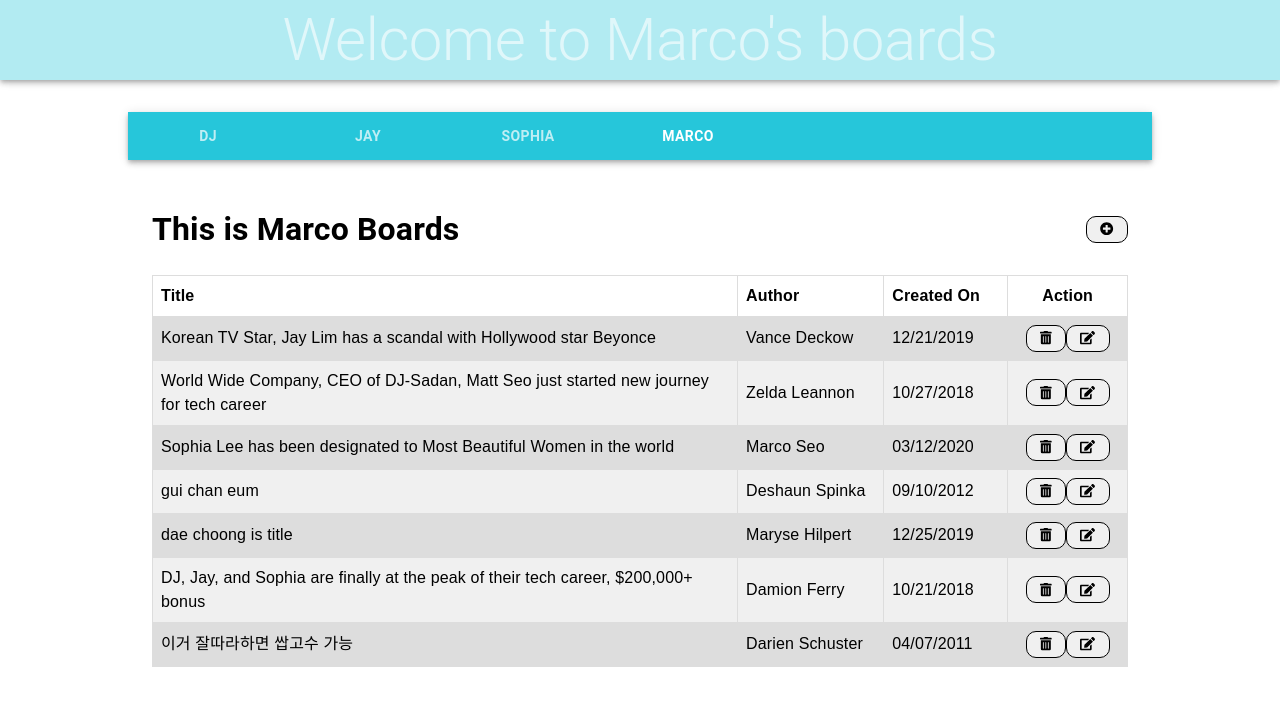
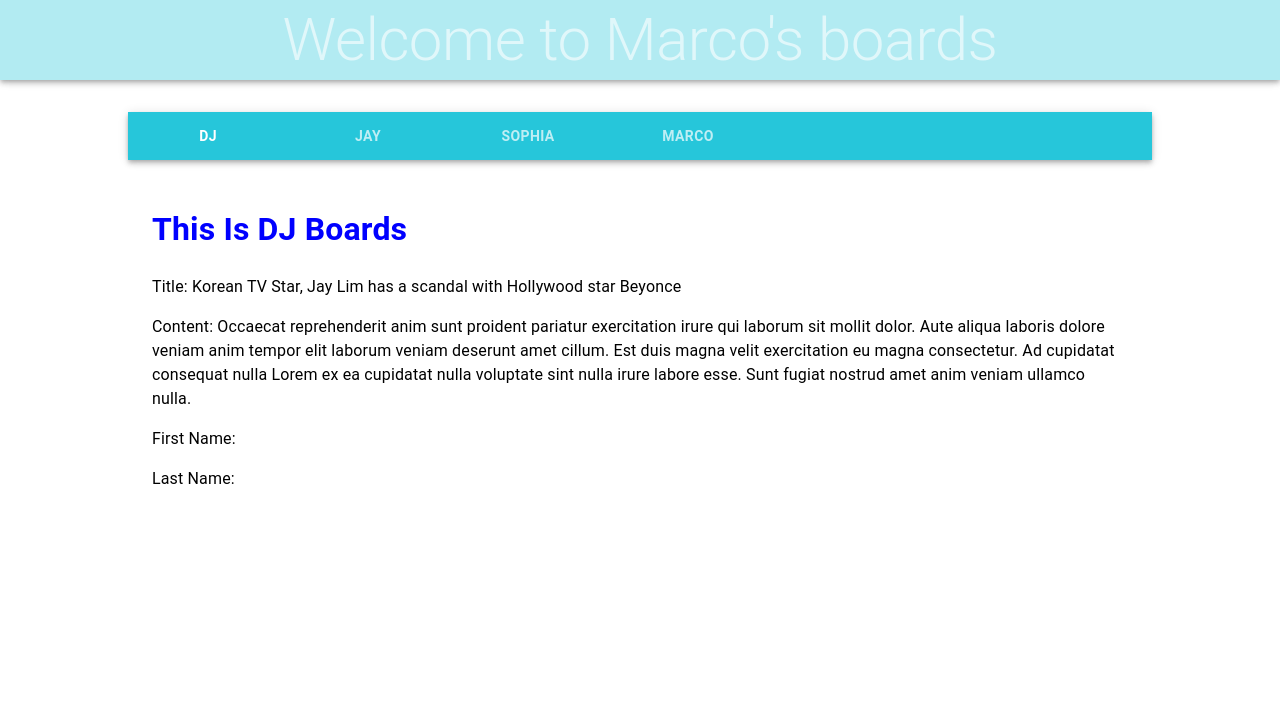
Before and after one commit to seeck3/DJAY_Sophia_Practice, a React (Create React App) app in the folder boards/: page / in a window 1280 px wide. Shown: the top 706 px of the page. Built offline with nearby package versions, Linux system fonts and the light colour scheme; what uuidv4 would draw is missing.

Commit message:
style css and data populate

```diff
--- a/boards/src/Components/Boards/DJ/DJBoards.jsx
+++ b/boards/src/Components/Boards/DJ/DJBoards.jsx
@@ -1,27 +1,30 @@
 import React from "react";
+import "./styles.css"
 import PropTypes from "prop-types";
 
 import mock_data from "../../../MockData/Data";
 
 const DJBoards = props => {
-  console.log("this is fake data", mock_data);
+  console.log("this is fake data", mock_data[2]);
 
   return (
     <div>
-      <h1>This Is DJ Boards</h1>
-      <p>게시판을 여기다가 만드시오</p>
-      {/* example code */}
-      <p>
-        <strong>Title</strong> : {mock_data[1].title}
-        <br />
-        <strong>Content</strong> : {mock_data[1].content}
-        <br />
-        <strong>Author</strong> :{" "}
-        {mock_data[1].author.firstName + " " + mock_data[1].author.lastName}
-      </p>
+      <div>
+      <h1 className="header1"> This Is DJ Boards</h1>
+      </div>
+
+        <div>
+
+          <p>Title: {mock_data[0].title}</p>
+          <p>Content: {mock_data[0].content}</p>
+          <p>First Name: {mock_data[0].firstName}</p>
+          <p>Last Name: {mock_data[0].lastName}</p>
+
+        </div>
+
     </div>
   );
-};
+  };
 
 DJBoards.propTypes = {};
 
--- /dev/null
+++ b/boards/src/Components/Boards/DJ/styles.css
@@ -0,0 +1,4 @@
+.header1 {
+    color: blue ;
+    font-size: 100 px;
+}
--- a/boards/src/Components/Layouts/TabContainer.tsx
+++ b/boards/src/Components/Layouts/TabContainer.tsx
@@ -47,7 +47,7 @@ const useStyles = makeStyles((theme) => ({
 const TabContainer = (props: any) => {
   const classes = useStyles();
   // 학생에 맞춰서 바꿀것 동준=0 재호=1 혜미=2
-  const [value, setValue] = React.useState(3);
+  const [value, setValue] = React.useState(0);
 
   const handleChange = (event: any, newValue: any) => {
     setValue(newValue);
```
